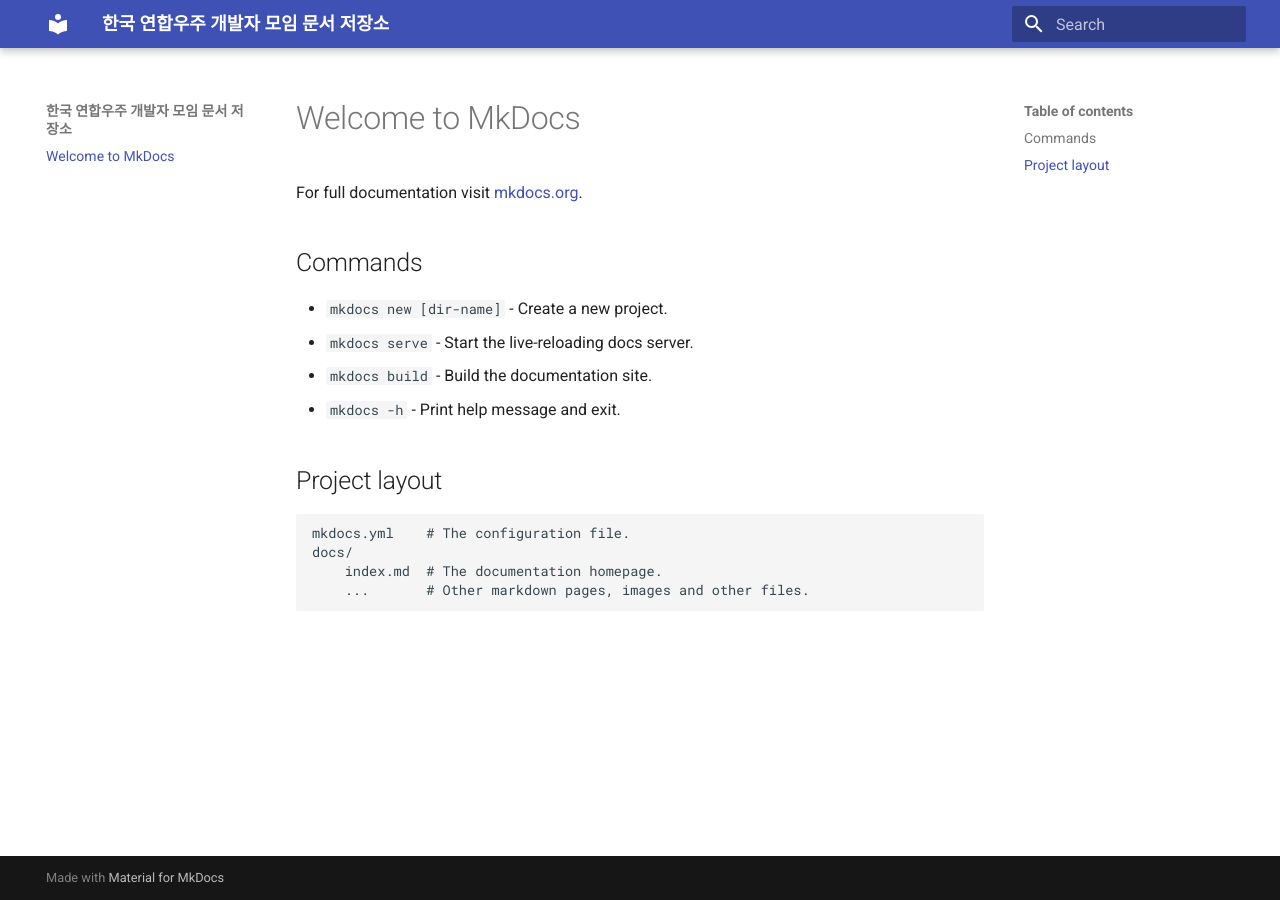
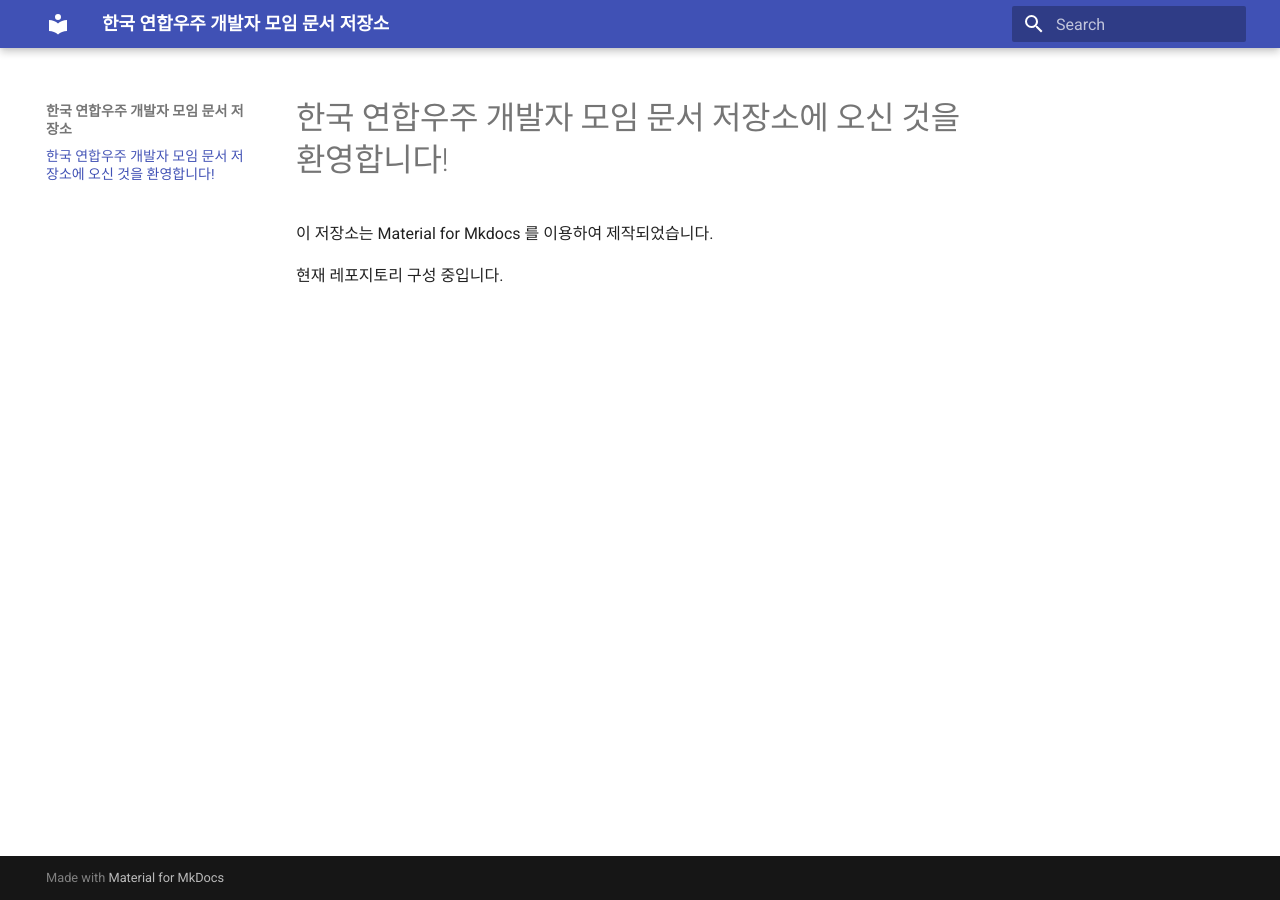
Before and after one commit to fedidevkr/docs, an MkDocs documentation site: the page built from docs/index.md, in a window 1280 px wide. Built offline with MkDocs 1.6.1 and Material for MkDocs 9.7.7, drawn with Linux system fonts in a browser that asks for light colours.

Commit message:
update index.md
PR 신청용 - site-url 이 sitemap 생성에 필요한 것으로 보여서 추가 작업 필요.

```diff
--- a/docs/index.md
+++ b/docs/index.md
@@ -1,17 +1,5 @@
-# Welcome to MkDocs
+# 한국 연합우주 개발자 모임 문서 저장소에 오신 것을 환영합니다!
 
-For full documentation visit [mkdocs.org](https://www.mkdocs.org).
+이 저장소는 Material for Mkdocs 를 이용하여 제작되었습니다.
 
-## Commands
-
-* `mkdocs new [dir-name]` - Create a new project.
-* `mkdocs serve` - Start the live-reloading docs server.
-* `mkdocs build` - Build the documentation site.
-* `mkdocs -h` - Print help message and exit.
-
-## Project layout
-
-    mkdocs.yml    # The configuration file.
-    docs/
-        index.md  # The documentation homepage.
-        ...       # Other markdown pages, images and other files.
+현재 레포지토리 구성 중입니다.
```
